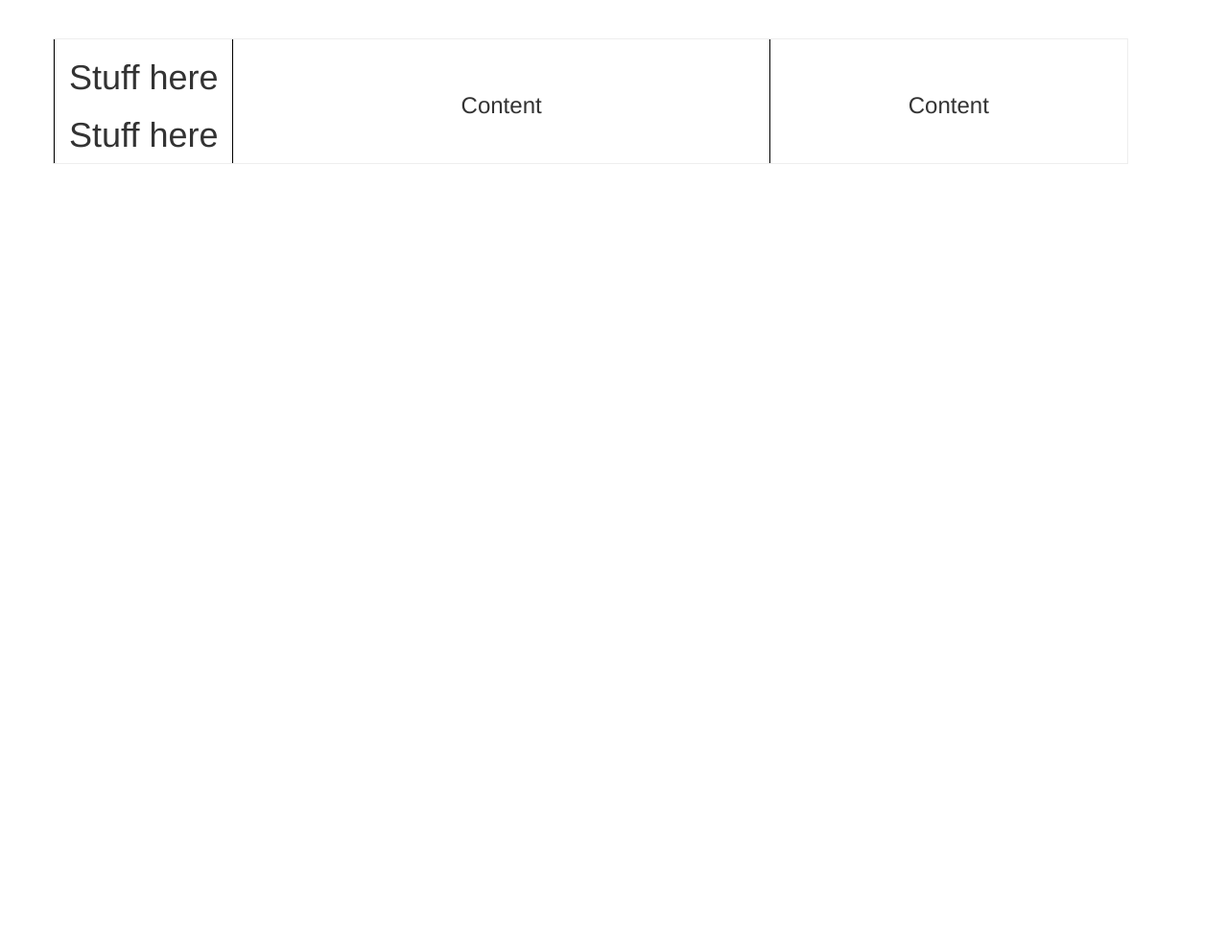
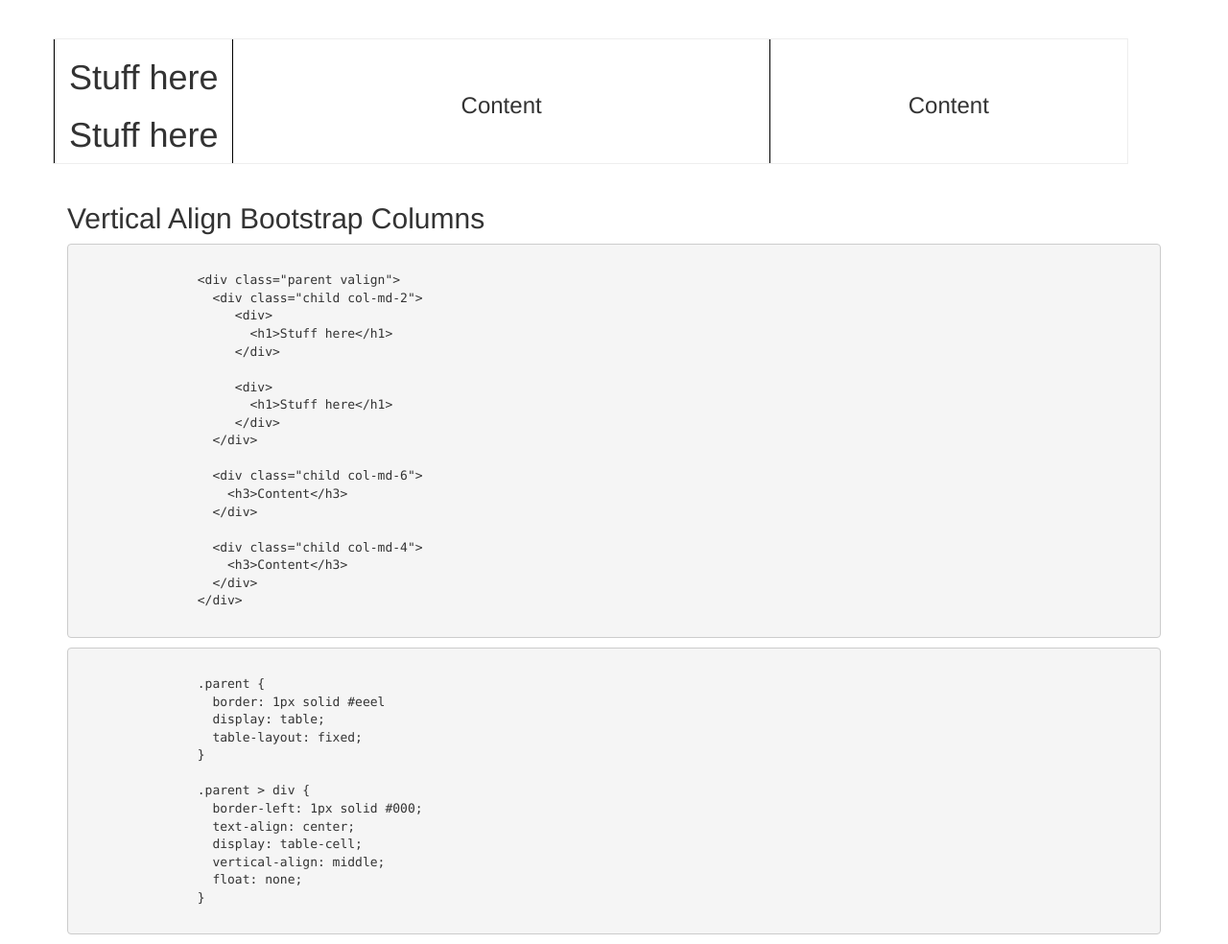
Before and after one commit to MissTatiana/VerticalCenter, a plain HTML site: page index.html in a window 1280 px wide. Shown: the whole page at 96% size. Before the commit the page ends 800 px from the top, so only its background shows below. Drawn offline with nearby package versions, Linux system fonts and the light colour scheme.

Commit message:
pre code

```diff
--- a/index.html
+++ b/index.html
@@ -35,6 +35,44 @@
 			</div>
 		</div>
 
+		<h2>Vertical Align Bootstrap Columns</h2>
+		<pre><code>
+		&lt;div class="parent valign"&gt;
+		  &lt;div class="child col-md-2"&gt;
+		     &lt;div&gt;
+		       &lt;h1&gt;Stuff here&lt;/h1&gt;
+		     &lt;/div&gt;
+
+		     &lt;div&gt;
+		       &lt;h1&gt;Stuff here&lt;/h1&gt;
+		     &lt;/div&gt;
+		  &lt;/div&gt;
+
+		  &lt;div class="child col-md-6"&gt;
+		    &lt;h3&gt;Content&lt;/h3&gt;
+		  &lt;/div&gt;
+
+		  &lt;div class="child col-md-4"&gt;
+		    &lt;h3&gt;Content&lt;/h3&gt;
+		  &lt;/div&gt;
+		&lt;/div&gt;
+		</code></pre>
+
+		<pre><code>
+		.parent {
+		  border: 1px solid #eeel
+		  display: table;
+		  table-layout: fixed;
+		}
+
+		.parent &gt; div {
+		  border-left: 1px solid #000;
+		  text-align: center;
+		  display: table-cell;
+		  vertical-align: middle;
+		  float: none;
+		}
+		</code></pre>
 
 	</div><!-- container -->
 
```
